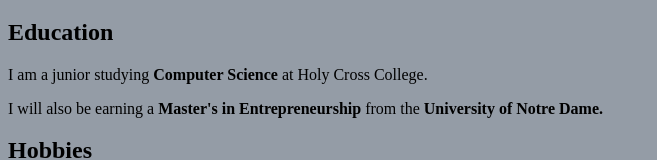
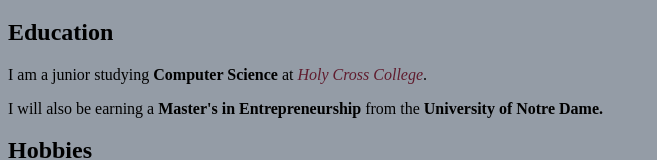
Before and after one commit to Cyber8800839/Cyber8800839.github.io, a plain HTML site: page index.html in a window 1280 px wide. Shown: the part 306-466 px from the top of the page, without its empty margins (0-657 px from the left). Drawn offline with Linux system fonts and the light colour scheme.

Commit message:
Fix to remove font style as emphasis  - for issue #4

```diff
--- a/index.html
+++ b/index.html
@@ -25,7 +25,7 @@
   </section>
   <section>
     <h2>Education</h2>
-    <p>I am a junior studying <strong>Computer Science</strong> at Holy Cross College.</p>
+    <p>I am a junior studying <strong>Computer Science</strong> at <em>Holy Cross College</em>.</p>
     <p>I will also be earning a <strong>Master's in Entrepreneurship</strong> from the <strong>University of Notre Dame.</strong></p>
   </section>
   <section>
--- a/style.css
+++ b/style.css
@@ -3,4 +3,5 @@
  }
 em {
     color: #601c2e;
+    font-weight: normal;
 }
```
